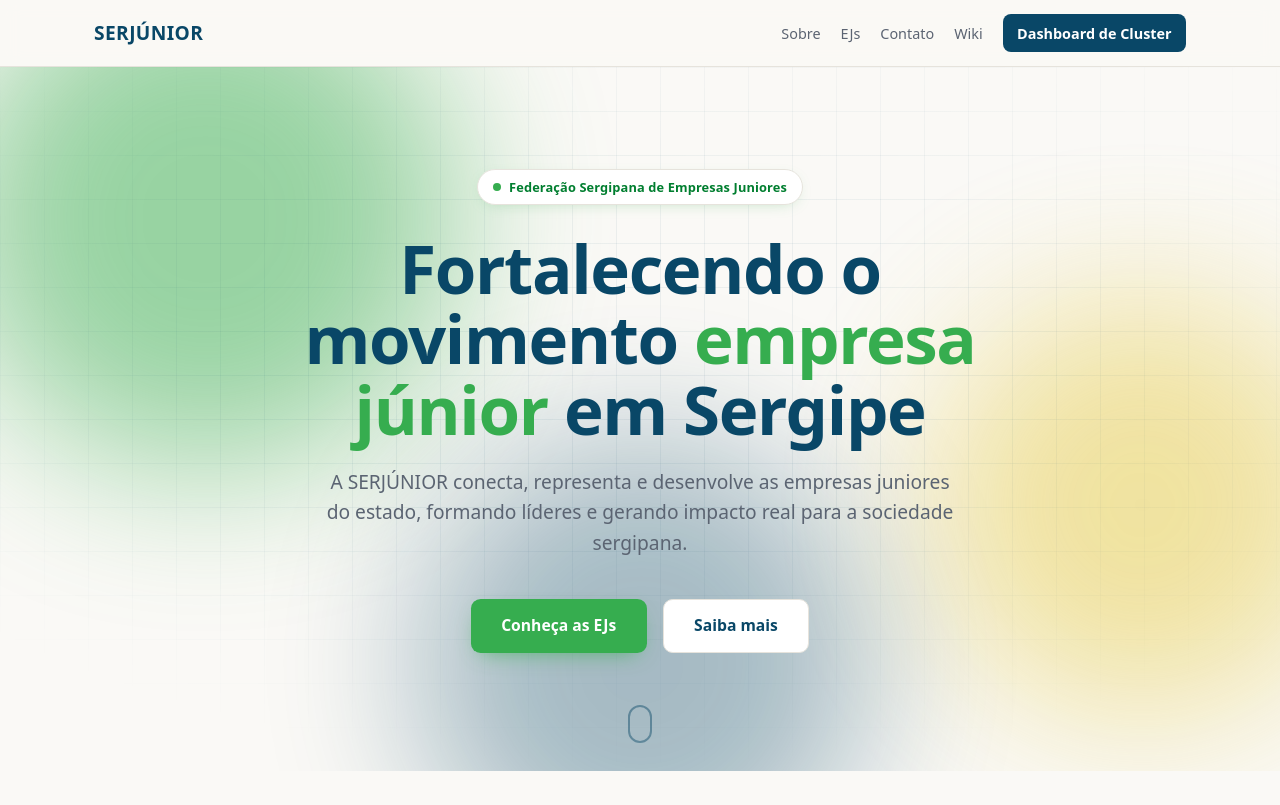
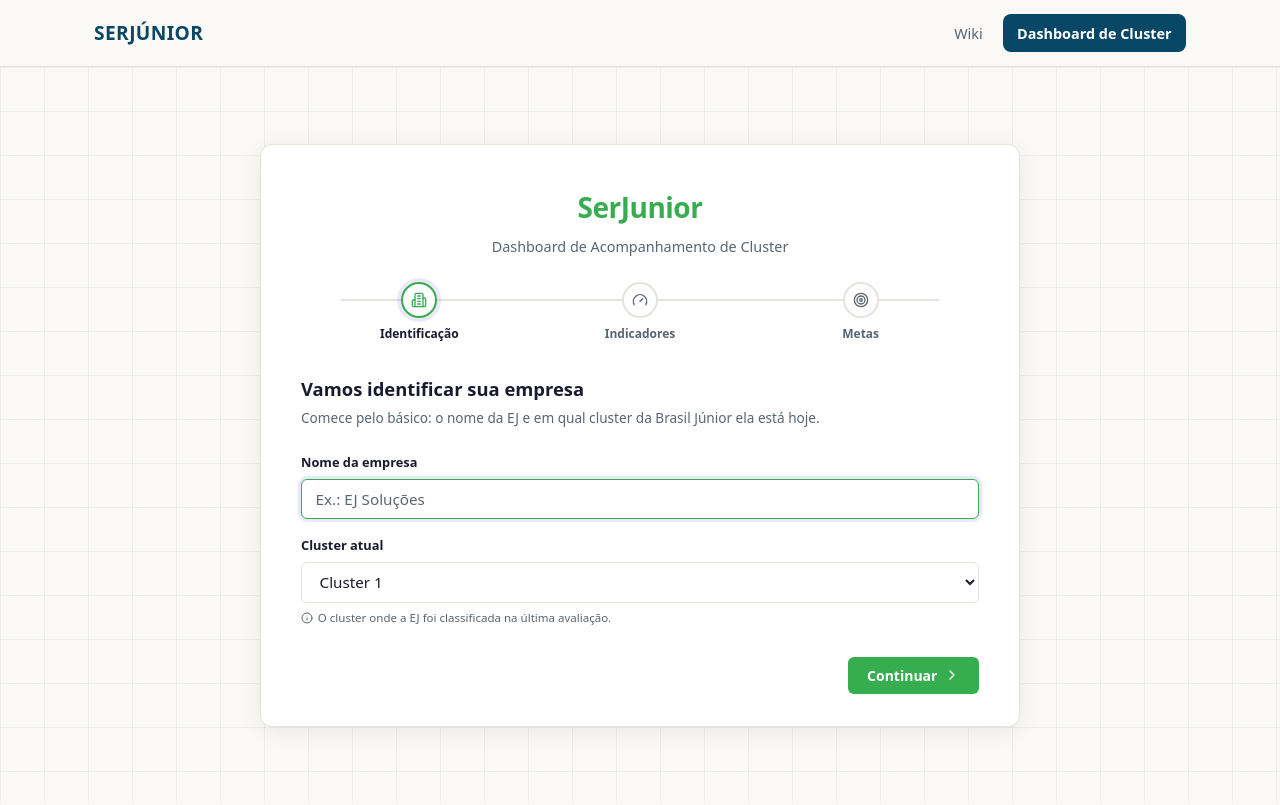
Before and after one commit to softeam-org/serjunior, a React (Vite) app: page /dashboard in a window 1280 px wide. Shown: the top 805 px of the page. Built offline with nearby package versions, Linux system fonts and the light colour scheme.

Commit message:
melhora onboarding da dashboard

```diff
--- a/index.html
+++ b/index.html
@@ -2,9 +2,29 @@
 <html lang="en">
   <head>
     <meta charset="UTF-8" />
-    <link rel="icon" type="image/svg+xml" href="/vite.svg" />
+    <link rel="icon" type="image/x-icon" href="/favicon.ico" />
     <meta name="viewport" content="width=device-width, initial-scale=1.0" />
-    <title>SerJunior</title>
+    <title>SERJÚNIOR - Federação de Empresas Juniores do Estado de Sergipe</title>
+    <!--
+      Contraparte do redirect em public/404.html: se a URL veio de um
+      "?/caminho" reescrito pelo 404.html, restaura a URL original via
+      history.replaceState antes do React Router montar as rotas.
+      Baseado em https://github.com/rafgraph/spa-github-pages
+    -->
+    <script>
+      ;(function (l) {
+        if (l.search[1] === '/') {
+          var decoded = l.search
+            .slice(1)
+            .split('&')
+            .map(function (s) {
+              return s.replace(/~and~/g, '&')
+            })
+            .join('?')
+          window.history.replaceState(null, null, l.pathname.slice(0, -1) + decoded + l.hash)
+        }
+      })(window.location)
+    </script>
   </head>
   <body>
     <div id="root"></div>
--- a/src/App.tsx
+++ b/src/App.tsx
@@ -1,17 +1,17 @@
-import { HashRouter, Routes, Route, Navigate } from 'react-router-dom'
+import { BrowserRouter, Routes, Route, Navigate } from 'react-router-dom'
 import LandingPage from './pages/LandingPage'
 import WikiPage from './wiki/WikiPage'
 import DashboardPage from './pages/DashboardPage'
 
 export default function App() {
   return (
-    <HashRouter>
+    <BrowserRouter basename={import.meta.env.BASE_URL}>
       <Routes>
         <Route path="/" element={<LandingPage />} />
         <Route path="/wiki" element={<Navigate to="/wiki/introduction" replace />} />
         <Route path="/wiki/*" element={<WikiPage />} />
         <Route path="/dashboard" element={<DashboardPage />} />
       </Routes>
-    </HashRouter>
+    </BrowserRouter>
   )
 }
--- /dev/null
+++ b/src/components/SiteHeader.tsx
@@ -0,0 +1,27 @@
+import { Link, useLocation } from 'react-router-dom'
+
+export default function SiteHeader() {
+  const location = useLocation()
+  const isLanding = location.pathname === '/'
+
+  return (
+    <header className="landing-header">
+      <nav className="landing-nav">
+        <Link to="/" className="landing-logo">SERJÚNIOR</Link>
+        <div className="landing-nav-links">
+          {isLanding && (
+            <>
+              <a href="#sobre" className="landing-nav-link">Sobre</a>
+              <a href="#ejs" className="landing-nav-link">EJs</a>
+              <a href="#contato" className="landing-nav-link">Contato</a>
+            </>
+          )}
+          <Link to="/wiki" className="landing-nav-link">Wiki</Link>
+          <Link to="/dashboard" className="landing-nav-link landing-nav-cta">
+            Dashboard de Cluster
+          </Link>
+        </div>
+      </nav>
+    </header>
+  )
+}
--- a/src/pages/DashboardPage.tsx
+++ b/src/pages/DashboardPage.tsx
@@ -13,6 +13,7 @@
 import type { CompanyData } from '../utils/cluster'
 import { IconTrendingUp, IconAlertTriangle } from '../components/icons'
 import Onboarding from '../components/Onboarding'
+import SiteHeader from '../components/SiteHeader'
 import Tab1Situacao from '../components/Tab1Situacao'
 import Tab2Gaps from '../components/Tab2Gaps'
 import Tab3Cenarios from '../components/Tab3Cenarios'
@@ -38,7 +39,12 @@
   }
 
   if (!data || editing) {
-    return <Onboarding initial={data} onComplete={handleComplete} />
+    return (
+      <>
+        <SiteHeader />
+        <Onboarding initial={data} onComplete={handleComplete} />
+      </>
+    )
   }
 
   const collabPct = getCollabPct(data.collabRevenue, data.revenue)
@@ -62,7 +68,9 @@
       : Math.min((index / nextCluster.min) * 100, 100)
 
   return (
-    <div className="db-layout">
+    <>
+      <SiteHeader />
+      <div className="db-layout">
       <header className="db-topbar">
         <div className="db-topbar-left">
           <span className="db-brand">SerJunior</span>
@@ -157,6 +165,7 @@
         {activeTab === 3 && <Tab3Cenarios data={data} />}
         {activeTab === 4 && <Tab4Simulador data={data} />}
       </div>
-    </div>
+      </div>
+    </>
   )
 }
--- a/src/pages/LandingPage.tsx
+++ b/src/pages/LandingPage.tsx
@@ -8,6 +8,7 @@
   IconRocket,
   IconTarget,
 } from '../components/icons'
+import SiteHeader from '../components/SiteHeader'
 import '../styles/landing.css'
 
 /* ─── Hooks de animação ──────────────────────────────────────────────────────── */
@@ -145,20 +146,7 @@
 export default function LandingPage() {
   return (
     <div className="landing">
-      <header className="landing-header">
-        <nav className="landing-nav">
-          <a href="#top" className="landing-logo">SERJÚNIOR</a>
-          <div className="landing-nav-links">
-            <a href="#sobre" className="landing-nav-link">Sobre</a>
-            <a href="#ejs" className="landing-nav-link">EJs</a>
-            <a href="#contato" className="landing-nav-link">Contato</a>
-            <Link to="/wiki" className="landing-nav-link">Wiki</Link>
-            <Link to="/dashboard" className="landing-nav-link landing-nav-cta">
-              Dashboard de Cluster
-            </Link>
-          </div>
-        </nav>
-      </header>
+      <SiteHeader />
 
       <main className="landing-main" id="top">
         {/* ─── Hero ─────────────────────────────────────────────────────── */}
@@ -169,10 +157,6 @@
           <div className="hero-grid" aria-hidden="true" />
 
           <div className="landing-hero-content">
-            <span className="landing-hero-badge">
-              <span className="badge-dot" />
-              Federação Sergipana de Empresas Juniores
-            </span>
             <h1 className="landing-hero-title">
               Fortalecendo o movimento{' '}
               <span className="landing-hero-gradient">empresa júnior</span> em Sergipe
--- a/src/styles/dashboard.css
+++ b/src/styles/dashboard.css
@@ -23,8 +23,12 @@
 
 /* ── Onboarding ── */
 .ob-wrap {
-  min-height: 100vh;
-  background: var(--color-bg);
+  min-height: calc(100vh - var(--site-header-h));
+  background-color: var(--color-bg);
+  background-image:
+    linear-gradient(color-mix(in srgb, var(--brand-blue) 6%, transparent) 1px, transparent 1px),
+    linear-gradient(90deg, color-mix(in srgb, var(--brand-blue) 6%, transparent) 1px, transparent 1px);
+  background-size: 44px 44px;
   display: flex;
   align-items: center;
   justify-content: center;
@@ -406,7 +410,11 @@
 /* ── Dashboard Layout ── */
 .db-layout {
   min-height: 100vh;
-  background: #f9fafb;
+  background-color: var(--color-bg);
+  background-image:
+    linear-gradient(color-mix(in srgb, var(--brand-blue) 6%, transparent) 1px, transparent 1px),
+    linear-gradient(90deg, color-mix(in srgb, var(--brand-blue) 6%, transparent) 1px, transparent 1px);
+  background-size: 44px 44px;
   color: var(--color-text);
   display: flex;
   flex-direction: column;
@@ -414,8 +422,8 @@
 
 .db-topbar {
   position: sticky;
-  top: 0;
-  z-index: 50;
+  top: var(--site-header-h);
+  z-index: 25;
   background: #fff;
   border-bottom: 1px solid var(--color-border);
   padding: 0.85rem 1.5rem;
--- a/src/styles/global.css
+++ b/src/styles/global.css
@@ -32,6 +32,12 @@
 
   --font-sans: system-ui, -apple-system, sans-serif;
   --font-mono: 'Fira Code', 'Cascadia Code', monospace;
+
+  --site-header-h: 4rem; /* altura do topbar global (SiteHeader) */
+}
+
+html {
+  scroll-behavior: smooth;
 }
 
 body {
@@ -39,6 +45,20 @@
   background: var(--color-bg);
   color: var(--color-text);
   line-height: 1.6;
+}
+
+/* Compensa o topbar fixo/sticky ao rolar até âncoras (#sobre, #ejs, #contato, etc.) */
+[id] {
+  scroll-margin-top: var(--site-header-h);
+}
+
+/* Grade quadriculada sutil — mesmo padrão da hero da landing page (.hero-grid) */
+.bg-grid {
+  background-color: var(--color-bg);
+  background-image:
+    linear-gradient(color-mix(in srgb, var(--brand-blue) 6%, transparent) 1px, transparent 1px),
+    linear-gradient(90deg, color-mix(in srgb, var(--brand-blue) 6%, transparent) 1px, transparent 1px);
+  background-size: 44px 44px;
 }
 
 a {
--- a/src/styles/landing.css
+++ b/src/styles/landing.css
@@ -15,7 +15,8 @@
 .landing-header {
   position: sticky;
   top: 0;
-  z-index: 20;
+  z-index: 30;
+  min-height: var(--site-header-h);
   background: rgba(250, 249, 246, 0.8);
   backdrop-filter: saturate(180%) blur(10px);
   border-bottom: 1px solid var(--color-border);
--- a/src/styles/wiki.css
+++ b/src/styles/wiki.css
@@ -12,6 +12,11 @@
 .wiki-layout {
   display: flex;
   min-height: 100vh;
+  background-color: var(--color-bg);
+  background-image:
+    linear-gradient(color-mix(in srgb, var(--brand-blue) 6%, transparent) 1px, transparent 1px),
+    linear-gradient(90deg, color-mix(in srgb, var(--brand-blue) 6%, transparent) 1px, transparent 1px);
+  background-size: 44px 44px;
 }
 
 /* ─── Sidebar ──────────────────────────────────────────────────────────────── */
@@ -23,8 +28,8 @@
   border-right: 1px solid var(--wiki-sidebar-border);
   padding: 2rem 1rem;
   position: sticky;
-  top: 0;
-  height: 100vh;
+  top: var(--site-header-h);
+  height: calc(100vh - var(--site-header-h));
   overflow-y: auto;
 }
 
--- a/src/wiki/WikiPage.tsx
+++ b/src/wiki/WikiPage.tsx
@@ -4,6 +4,7 @@
 import rehypeRaw from 'rehype-raw'
 import WikiSidebar from './WikiSidebar'
 import { loadWikiPage } from './useSidebar'
+import SiteHeader from '../components/SiteHeader'
 import '../styles/wiki.css'
 
 export default function WikiPage() {
@@ -13,6 +14,8 @@
   const content = loadWikiPage(slug)
 
   return (
+    <>
+      <SiteHeader />
       <div className="wiki-layout">
         <WikiSidebar />
         <main className="wiki-content">
@@ -30,5 +33,6 @@
           )}
         </main>
       </div>
+    </>
   )
 }
```
Also changed, not shown: public/404.html (added, +28 -0 lines), public/serjunior.webp (added), 1 other file (tests, documents, lock files or other folders). Lines whose indentation alone changed are shown as unchanged.
